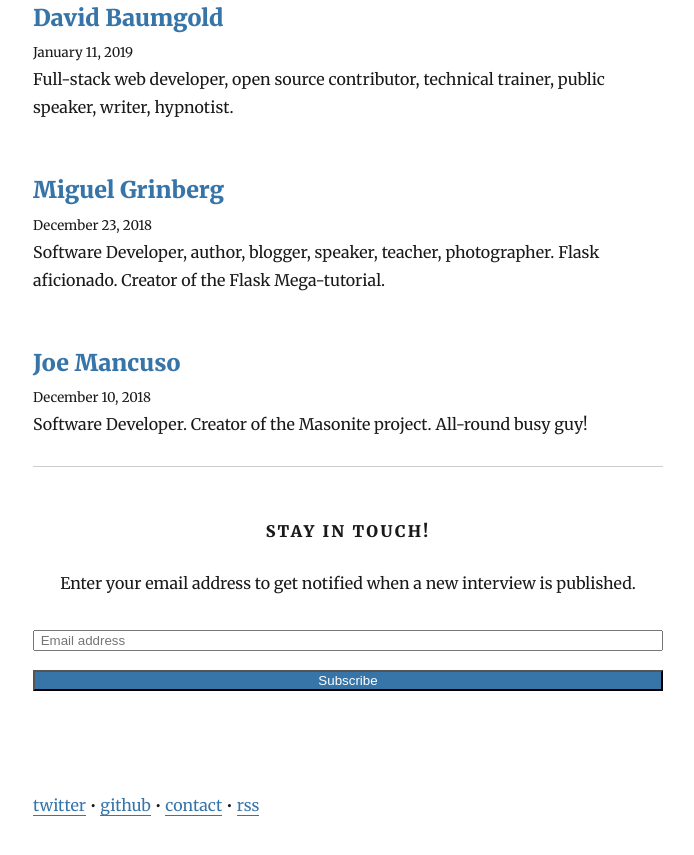
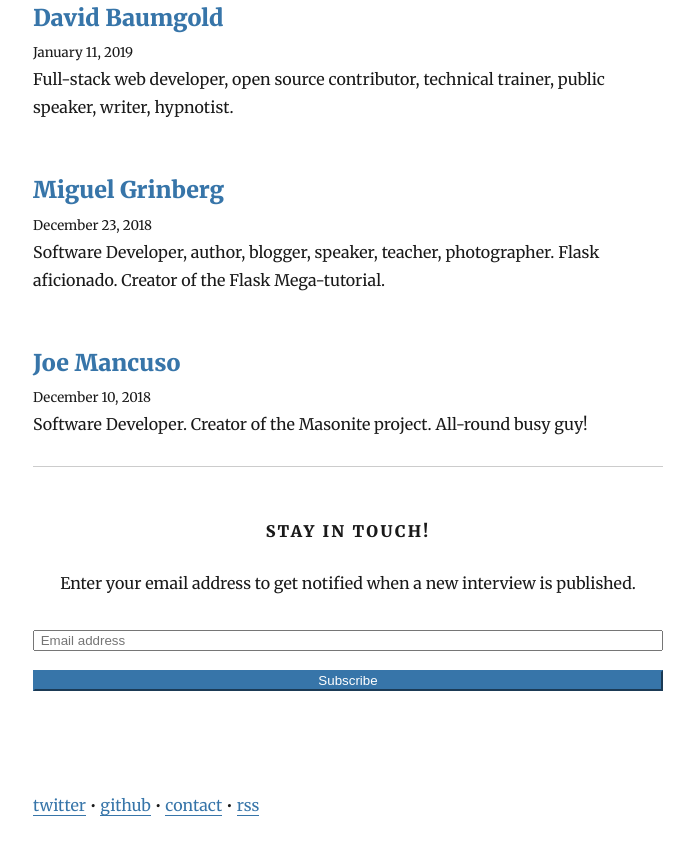
Before and after one commit to rickwest/thepyfiles, a Gatsby site: page / in a window 1280 px wide. Shown: the part 429-1284 px from the top of the page, without its empty margins (292-986 px from the left). Built offline with nearby package versions, Linux system fonts and the light colour scheme; Gatsby itself is replaced by a stand-in of ours; some packages are replaced by stand-ins of ours.

Commit message:
tweak button style

```diff
--- a/src/components/Newsletter.js
+++ b/src/components/Newsletter.js
@@ -23,6 +23,7 @@ class Newsletter extends React.Component {
           backgroundColor: '#3775A9',
           color: '#fff',
           cursor: 'pointer',
+          borderColor: '#3775A9',
         }} />
       </form>
     )
```
